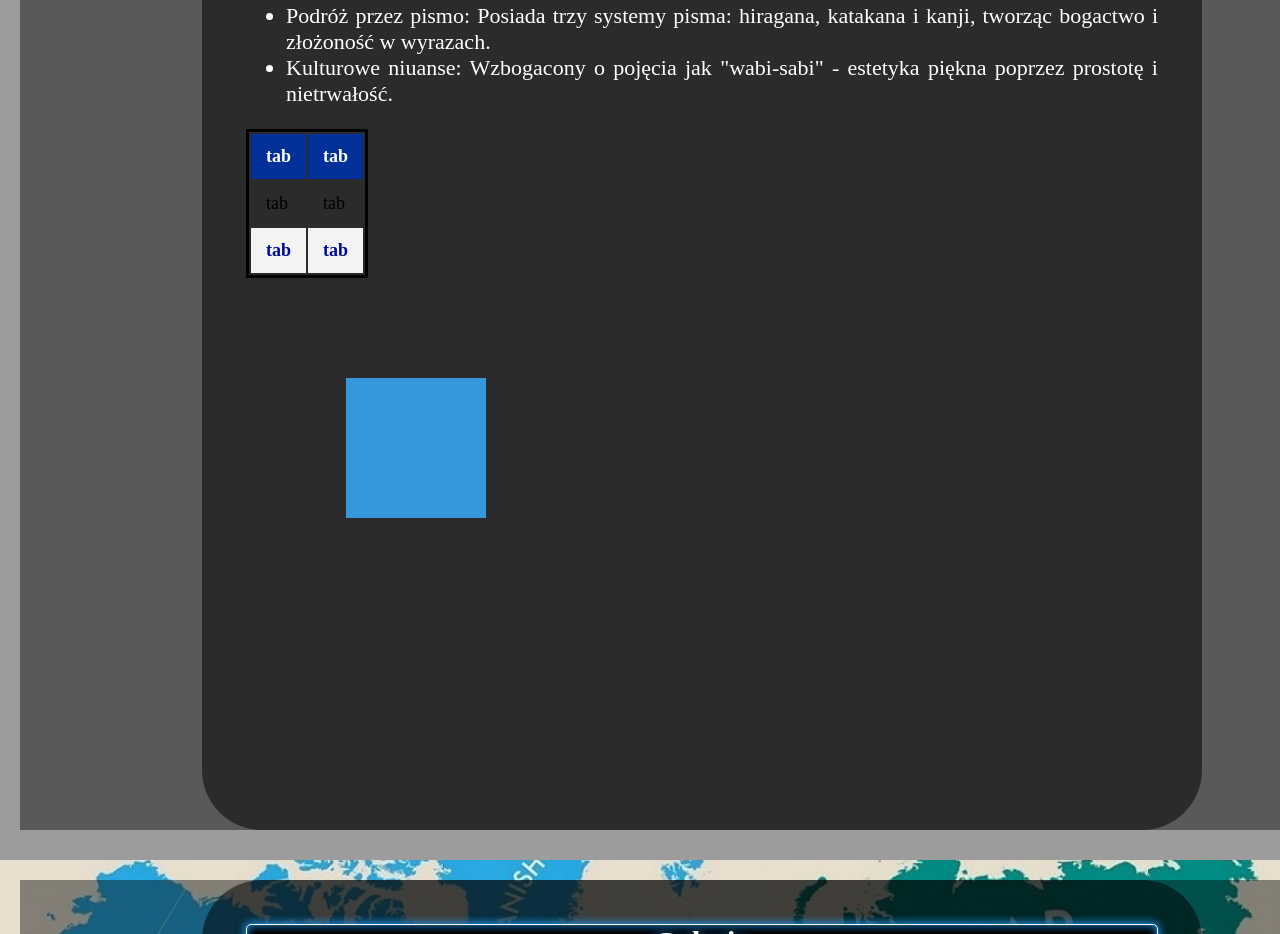
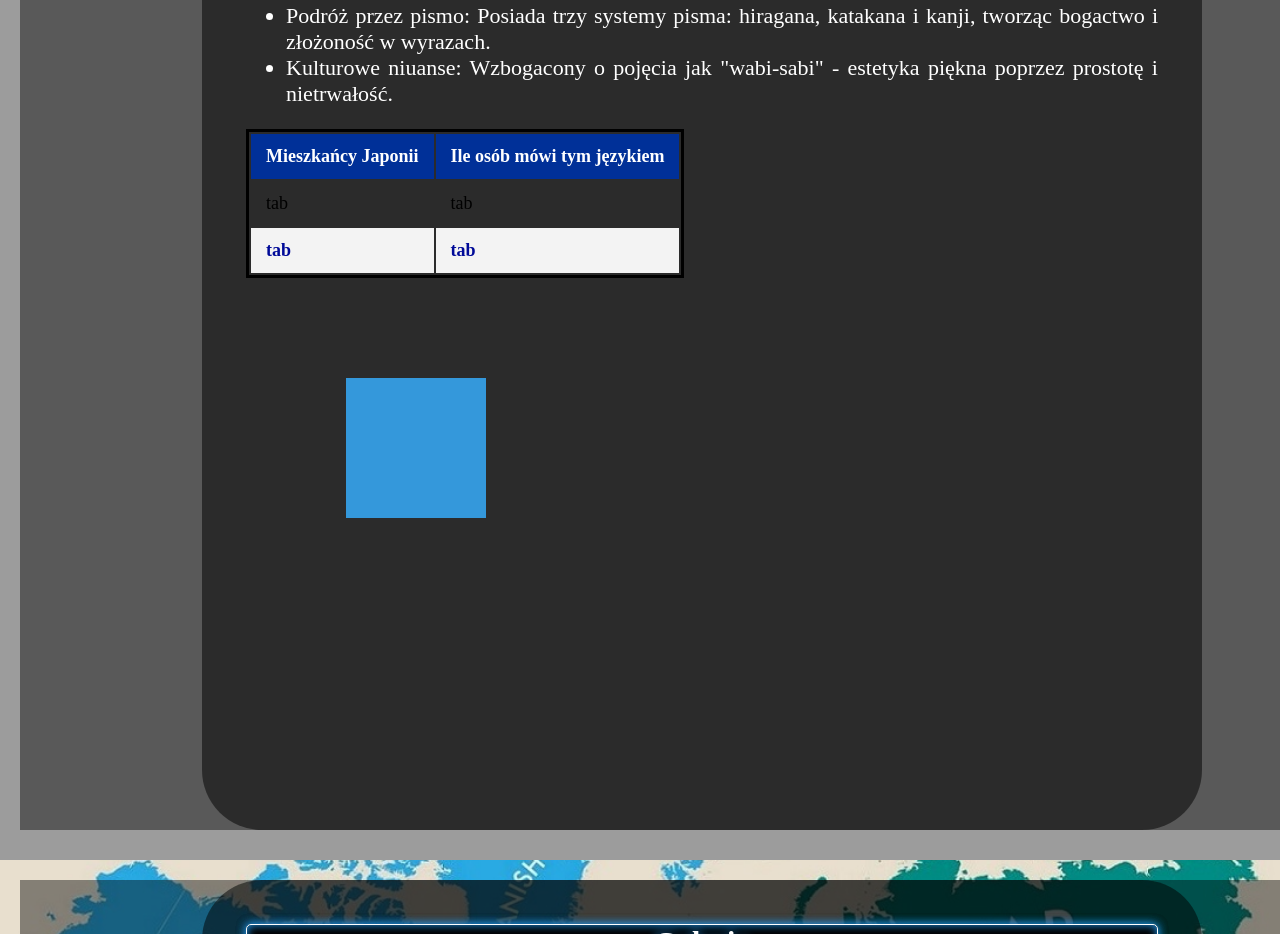
Before and after one commit to cxvzdxczx/7-Niezwyk-ych-j-zyk-w, a plain HTML site: page index.html in a window 1280 px wide. Shown: the part 4127-5061 px from the top of the page. Drawn offline with Linux system fonts and the light colour scheme.

Commit message:
index.html

```diff
--- a/index.html
+++ b/index.html
@@ -184,8 +184,8 @@
     <table class="styled-table">
       <thead>
           <tr>
-              <th>tab</th>
-              <th>tab</th>
+              <th>Mieszkańcy Japonii</th>
+              <th>Ile osób mówi tym językiem</th>
           </tr>
       </thead>
       <tbody>
```
